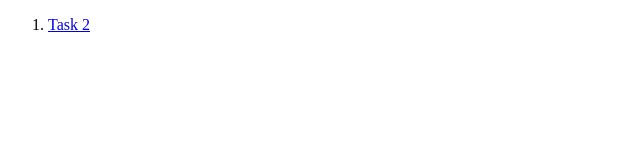
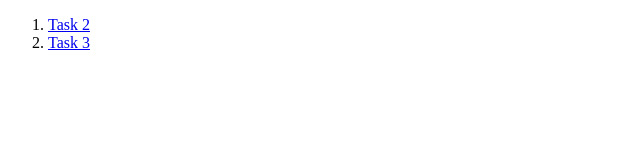
Before and after one commit to PranavMehrotra/Spats-Web-D, a plain HTML site: page index.html in a window 1280 px wide. Shown: the full height of the page, 0-640 px from the left. Drawn offline with Linux system fonts and the light colour scheme.

Commit message:
Update index.html

```diff
--- a/index.html
+++ b/index.html
@@ -8,9 +8,10 @@
     </head>
 
     <body>
-        <ol>
+        <ol style="padding="7px";">
 
     <li> <a href="Task 2/Task 2.html"> Task 2</a></li>
+    <li> <a href="Task 3/Task 3.html"> Task 3</a></li>
     </ol>
     </body>
 </html>
```
